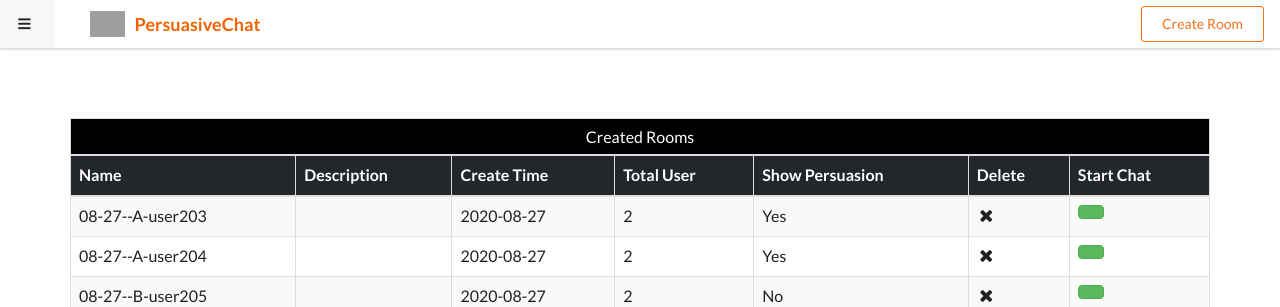
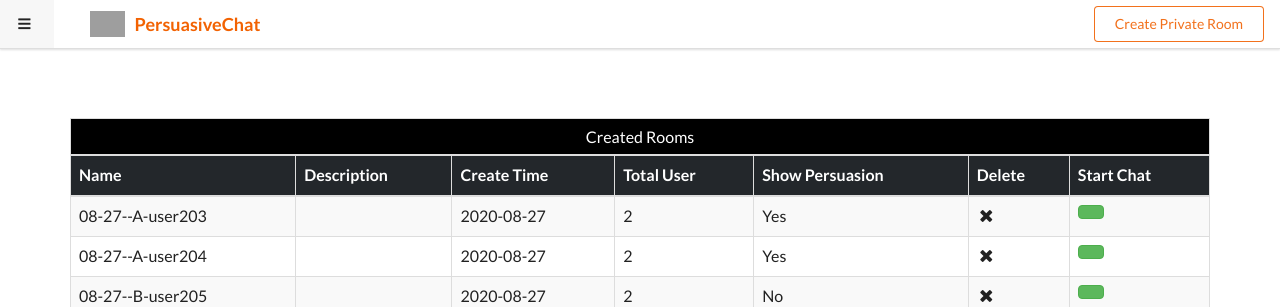
Before and after one commit to JinfenLi/NLP_perchat, a Flask app: page /home in a window 1280 px wide. Shown: the top 307 px of the page. Run offline with Flask 2, Linux system fonts and the light colour scheme; a user stored in the database is signed in; data comes from the database, SQL or seed files in the repository; some libraries are stand-ins or nearby versions; grey boxes are pictures that could not be loaded.

Commit message:
first commit

```diff
--- a/perchat/templates/chat/admin_home.html
+++ b/perchat/templates/chat/admin_home.html
@@ -16,7 +16,8 @@
         <div class="right menu hide-on-mobile">
             {% if current_user.is_authenticated %}
                 <div class="item">
-                    <button class="ui button orange basic" id="show-snippet-modal">Create Room</button>
+                    <button class="ui button orange basic" id="show-snippet-modal">Create Private Room</button>
+
 
 
                 </div>
```
